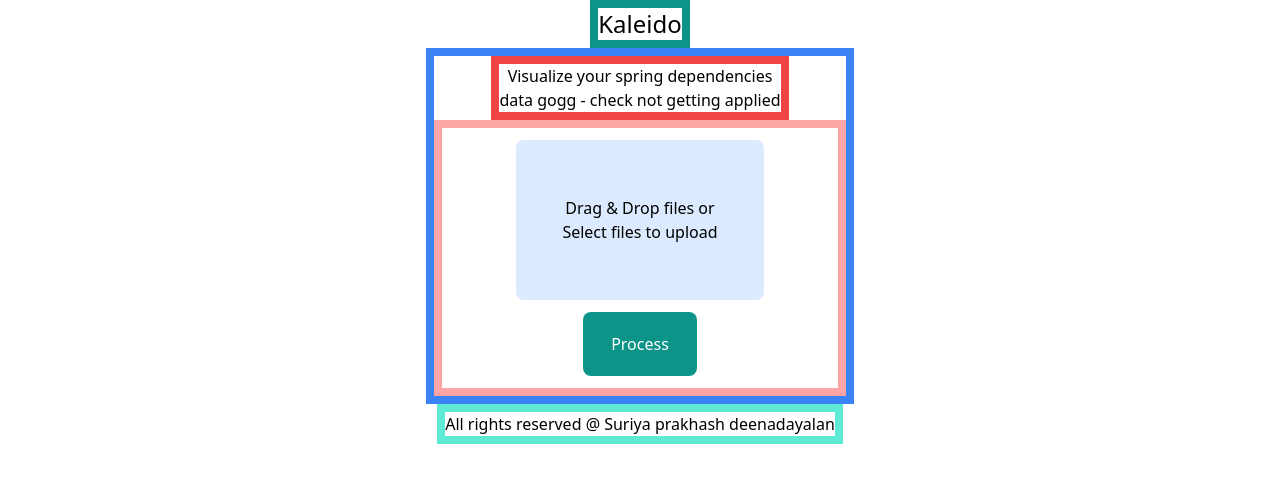
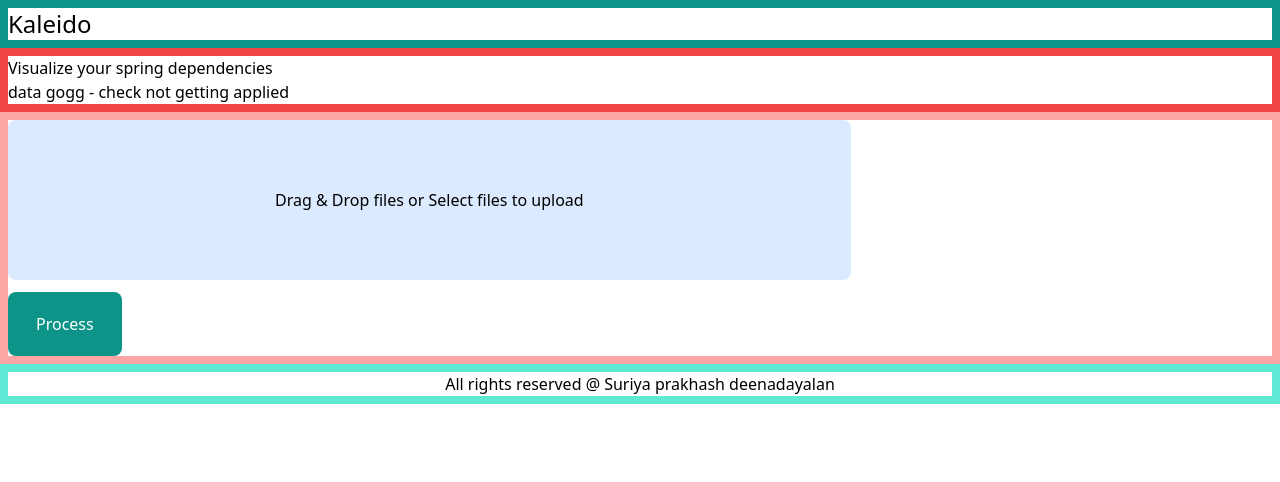
Before and after one commit to suriyaprakhash/kaleido, a Next.js app: page / in a window 1280 px wide. Shown: the top 482 px of the page. Built offline with nearby package versions, Linux system fonts and the light colour scheme.

Commit message:
updated styles to switch to grid in force directed graph removed unecessary css

```diff
--- a/src/app/actuators/globalActuatorTypeGuard.ts
+++ b/src/app/actuators/globalActuatorTypeGuard.ts
@@ -1,7 +1,7 @@
-import { DefaultForceDirectedGraph, DefaultForceDirectedGraphTypeGuard } from "../diagrams/force-directed-graph/forceDirectedGraphTypes";
+import { ForceDirectedGraphContainer, DefaultForceDirectedGraphTypeGuard } from "../diagrams/force-directed-graph/forceDirectedGraphTypes";
 import { BeansJson, ActuatorBeansJsonTypeGuard } from "./endpoint-types/beansEndpoint";
 
-export function isDefaultForceDirectedGraphTypeGuard(data: any): data is DefaultForceDirectedGraph {
+export function isDefaultForceDirectedGraphTypeGuard(data: any): data is ForceDirectedGraphContainer {
    return DefaultForceDirectedGraphTypeGuard.isDefaultForceDirectedGraphTypeGuard(data);
 }
 
--- a/src/app/components/canvas.tsx
+++ b/src/app/components/canvas.tsx
@@ -3,7 +3,7 @@ import { BeansJson } from "../actuators/endpoint-types/beansEndpoint";
 import { TypeConverter } from "../diagrams/TypeConverter";
 import { ToForceDirectedGraph } from "../diagrams/force-directed-graph/ToForceDirectedGraph";
 import ForceDirectedGraph from "../diagrams/force-directed-graph/forceDirectedGraph";
-import { DefaultForceDirectedGraph } from "../diagrams/force-directed-graph/forceDirectedGraphTypes";
+import { ForceDirectedGraphContainer } from "../diagrams/force-directed-graph/forceDirectedGraphTypes";
 
 function Canvas({jsonData, actuatorType, parentCallback}: any) {
 
@@ -13,12 +13,12 @@ function Canvas({jsonData, actuatorType, parentCallback}: any) {
     parentCallback(undefined)
   }
 
-  function convertJsonData(actuatorType: ActuatorType, jsonData: any): DefaultForceDirectedGraph {
+  function convertJsonData(actuatorType: ActuatorType, jsonData: any): ForceDirectedGraphContainer {
     if (actuatorType  === 'defaultForceDirectedGraph') {
         return jsonData;
     }
     if (actuatorType === 'actuatorBeansJson') {
-      const typeConverter: TypeConverter<BeansJson, DefaultForceDirectedGraph> = new ToForceDirectedGraph();
+      const typeConverter: TypeConverter<BeansJson, ForceDirectedGraphContainer> = new ToForceDirectedGraph();
       return typeConverter.convert(jsonData);
     }
     return {
@@ -30,21 +30,18 @@ function Canvas({jsonData, actuatorType, parentCallback}: any) {
 
   return (
     <section>
-      <section className="border-4 border-red-800 py-3 w-svw">
-        Menu bar section
-        <div className="float-right border-4 border-red-600  hover:animate-bounce">
-          {/* <Link href="/">Go Back</Link> */}
-          <button onClick={gotoDragAndDrop}>
-            Go Back
+      <section className="border-4 border-red-800">
+        <div  className="border-4 border-red-600">
+          <h2>Canvas</h2>
+          Determined actuator type {actuatorType}
+          <div>Select visulaization to switch</div>
+          <button className="bg-teal-600 rounded-lg p-5 w-auto" onClick={gotoDragAndDrop}>
+            <span className="p-2 text-white">Go Back</span>
           </button>
         </div>
-      </section>
-      <section className="flex flex-col items-center">
-        <h2 >Canvas</h2>
-        Determined actuator type {actuatorType}
+
       </section>
       <ForceDirectedGraph jsonData = {forceDirectedGraphJsonData}/>
-      {/* {nodeList} */}
     </section>
 
   )
--- a/src/app/components/dragAndDrop.tsx
+++ b/src/app/components/dragAndDrop.tsx
@@ -119,8 +119,7 @@ export default function DragAndDrop({validationTypeFromParent, parentCallback}:
   }
 
   return (
-    <div className="flex flex-col items-center justify-center">
-      {/* <div className="flex flex-row"> */}
+    <div className="items-center">
       <form
         className={`${dragActive ? "bg-blue-400" : "bg-blue-100"
           }  p-8 w-2/3 rounded-lg  min-h-[10rem] text-center flex flex-col items-center justify-center
--- a/src/app/components/footer.tsx
+++ b/src/app/components/footer.tsx
@@ -1,6 +1,6 @@
 const Footer = () => {
   return (
-    <div className="border-8 border-teal-300">All rights reserved @ Suriya prakhash deenadayalan</div>
+    <div className="border-8 border-teal-300 text-center">All rights reserved @ Suriya prakhash deenadayalan</div>
   )
 }
 
--- a/src/app/components/navbar.tsx
+++ b/src/app/components/navbar.tsx
@@ -1,6 +1,6 @@
 const Navbar = () => {
   return (
-    <nav className="text-2xl border-8 border-teal-600 ">
+    <nav className="text-2xl border-8 border-teal-600">
         Kaleido
     </nav>
     // <div>The is my na
--- a/src/app/diagrams/force-directed-graph/ToForceDirectedGraph.ts
+++ b/src/app/diagrams/force-directed-graph/ToForceDirectedGraph.ts
@@ -1,9 +1,9 @@
 import { BeansJson, Beans, BeanInfo } from "@/app/actuators/endpoint-types/beansEndpoint";
 import { TypeConverter } from "../TypeConverter";
-import { DataLink, DataNode, DefaultForceDirectedGraph } from "./forceDirectedGraphTypes";
+import { DataLink, DataNode, ForceDirectedGraphContainer } from "./forceDirectedGraphTypes";
 import { log } from "console";
 
-export class ToForceDirectedGraph extends TypeConverter<BeansJson, DefaultForceDirectedGraph> {
+export class ToForceDirectedGraph extends TypeConverter<BeansJson, ForceDirectedGraphContainer> {
 
     convert(data: BeansJson) {
 
@@ -43,7 +43,7 @@ export class ToForceDirectedGraph extends TypeConverter<BeansJson, DefaultForceD
 
         // const dataLink1: DataLink[] = [];
 
-        const defaultForceDirectedGraph: DefaultForceDirectedGraph = {
+        const defaultForceDirectedGraph: ForceDirectedGraphContainer = {
             links: dataLinks,
             nodes: dataNodes
         };
--- a/src/app/diagrams/force-directed-graph/forceDirectedGraph.tsx
+++ b/src/app/diagrams/force-directed-graph/forceDirectedGraph.tsx
@@ -2,10 +2,10 @@ import * as d3 from 'd3';
 import { D3DragEvent, color } from 'd3';
 import { link } from 'fs';
 import { useEffect, useRef, useState } from 'react';
-import { DataLink, DataNode } from './forceDirectedGraphTypes';
+import { DataLink, DataNode, ForceDirectedGraphContainer } from './forceDirectedGraphTypes';
 import { Baloo_Da_2 } from 'next/font/google';
 
-const ForceDirectedGraph = ({ jsonData }: any) => {
+const ForceDirectedGraph = ({ jsonData }: { jsonData: ForceDirectedGraphContainer }) => {
     // this is for the counter
     const [count, setHello] = useState(0);
 
@@ -45,9 +45,11 @@ const ForceDirectedGraph = ({ jsonData }: any) => {
         // .attr("style", "max-width: 100%; height: auto");
 
         // Dimensions based on svg element size
-        const svgNode: SVGSVGElement | null = svg.node();
-        const width: number = svgNode?.clientWidth ?  svgNode?.clientWidth : 0;
-        const height: number = svgNode?.clientHeight ? svgNode?.clientHeight : 0;
+        // const svgNode: SVGSVGElement | null = svg.node();
+        // const width: number = svgNode?.clientWidth ?  svgNode?.clientWidth : 0;
+        // const height: number = svgNode?.clientHeight ? svgNode?.clientHeight : 0;
+        const width = 1600;
+        const height = 800;
 
         // Update the size on window resize
         svg.attr("width", width).attr("height", height).attr("viewBox", [0, 0, width, height])
@@ -179,21 +181,31 @@ const ForceDirectedGraph = ({ jsonData }: any) => {
 
 
     return (
-        <section>
+        <section className="border-8 border-orange-600">
             <div>ForceDirectedGraph</div>
-            <section className="flex flex-col border-8 border-red-100 p-2 text-center items-center">
-                <svg ref={svgRef} className="border-4 border-green-800 md:w-[800px] sm:h-[800px]">
-                </svg>
+            <section className="grid gap-4 border-8 border-red-100 p-2 sm:grid-cols-4">
+                {/* <svg ref={svgRef} className="border-4 border-green-800 md:w-[800px] sm:h-[800px]"> */}
+                <div className="sm:col-span-1 border-4 border-green-800">
+                    Data window
+                    <p>Total no.of nodes found - {jsonData.nodes.length}</p>
+                    <p>Total no.of dependencies found - {jsonData.links.length}</p>
+                </div>
+                <div className="sm:col-span-2 border-4 border-green-800 rounded-lg">
+                    <svg ref={svgRef} className="border-4 border-green-400 rounded-lg">
+                    </svg>
+                </div>
+                <div className="sm:col-span-1 border-4 border-green-800">
+                    Search Window
+
+                </div>
             </section>
 
-            <section className="border-8 border-red-400 p-2">
-                {/* <button onClick={handleClick('/canvas')}>Show Canvas</button> */}
+            {/* <section className="border-8 border-red-400 p-2">
                 <div className="text-center items-center">
                     <p>Click counter - You clicked {count} times</p>
                     <button onClick={() => setHello(count + 1)}>Click me</button>
                 </div>
-                {/* <Link href="/canvas">Show Canvas</Link> */}
-            </section>
+            </section> */}
         </section>
     )
 }
--- a/src/app/diagrams/force-directed-graph/forceDirectedGraphTypes.ts
+++ b/src/app/diagrams/force-directed-graph/forceDirectedGraphTypes.ts
@@ -11,14 +11,14 @@ export interface DataNode {
     y?: number;
 }
 
-export interface DefaultForceDirectedGraph {
+export interface ForceDirectedGraphContainer {
     nodes: DataNode[];
     links: DataLink[];
 }
 
 
 export class DefaultForceDirectedGraphTypeGuard {
-    static isDefaultForceDirectedGraphTypeGuard(data: any): data is DefaultForceDirectedGraph {
+    static isDefaultForceDirectedGraphTypeGuard(data: any): data is ForceDirectedGraphContainer {
         // Type guard using type assertions and checks
         return (typeof data === 'object') && ('nodes' in data) && ('links' in data);
     }
--- a/src/app/layout.tsx
+++ b/src/app/layout.tsx
@@ -19,7 +19,7 @@ export default function RootLayout({
   return (
     <html lang="en">
       {/* <body className={inter.className}> */}
-      <body className="flex flex-col items-center justify-center content-center">
+      <body className="">
         <Navbar />
         <main>
           {children}
--- a/src/app/page.tsx
+++ b/src/app/page.tsx
@@ -28,16 +28,16 @@ export default function Page() {
 
   return (
 
-    <main className="flex flex-col border-8 border-blue-500 items-center">
+    <main className="">
       {/* <h1 className="font-bold text-red-700 text-2xl"> */}
-      <section className="border-8 border-red-500 text-center items-center">
+      <section className="border-8 border-red-500">
           Visualize your spring dependencies
           <h1>data gogg - check not getting applied</h1>
           {/* <button onClick={handleClick('/Canvas')}>Show Canvas</button> */}
       </section>
 
       {jsonData === undefined ?
-      <section className="border-8 border-red-300 max-w-lg p-3">
+      <section className="border-8 border-red-300">
           <DragAndDrop validationTypeFromParent='json' parentCallback = {callbackFromDragAndDrop} />
       </section>
       :
```
